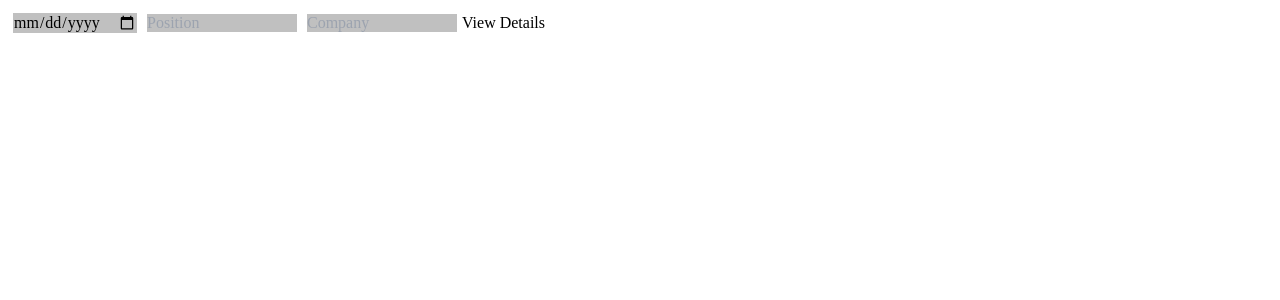
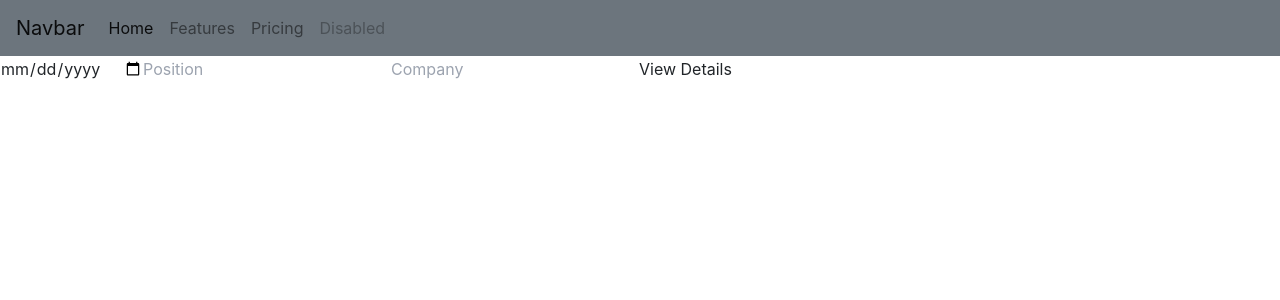
Before and after one commit to longcurve/jobslide-client, a Vue app: page / in a window 1280 px wide. Shown: the top 300 px of the page. Built offline with nearby package versions, Linux system fonts and the light colour scheme.

Commit message:
Improving layout

```diff
--- a/package.json
+++ b/package.json
@@ -12,8 +12,7 @@
   "dependencies": {
     "core-js": "^3.6.5",
     "sass-loader": "^10.1.1",
-    "vue": "^3.0.0",
-    "vuejs-spreadsheet": "^2.1.7"
+    "vue": "^3.0.0"
   },
   "devDependencies": {
     "@tailwindcss/postcss7-compat": "^2.0.3",
--- a/public/index.html
+++ b/public/index.html
@@ -6,12 +6,43 @@
     <meta name="viewport" content="width=device-width,initial-scale=1.0">
     <link rel="icon" href="<%= BASE_URL %>favicon.ico">
     <title><%= htmlWebpackPlugin.options.title %></title>
+
+    <link rel="stylesheet" href="https://stackpath.bootstrapcdn.com/bootstrap/4.4.1/css/bootstrap.min.css" integrity="sha384-Vkoo8x4CGsO3+Hhxv8T/Q5PaXtkKtu6ug5TOeNV6gBiFeWPGFN9MuhOf23Q9Ifjh" crossorigin="anonymous">
+
+    <script src="https://code.jquery.com/jquery-3.4.1.slim.min.js" integrity="sha384-J6qa4849blE2+poT4WnyKhv5vZF5SrPo0iEjwBvKU7imGFAV0wwj1yYfoRSJoZ+n" crossorigin="anonymous"></script>
+    <script src="https://cdn.jsdelivr.net/npm/popper.js@1.16.0/dist/umd/popper.min.js" integrity="sha384-Q6E9RHvbIyZFJoft+2mJbHaEWldlvI9IOYy5n3zV9zzTtmI3UksdQRVvoxMfooAo" crossorigin="anonymous"></script>
+    <script src="https://stackpath.bootstrapcdn.com/bootstrap/4.4.1/js/bootstrap.min.js" integrity="sha384-wfSDF2E50Y2D1uUdj0O3uMBJnjuUD4Ih7YwaYd1iqfktj0Uod8GCExl3Og8ifwB6" crossorigin="anonymous"></script>
   </head>
   <body>
     <noscript>
       <strong>We're sorry but <%= htmlWebpackPlugin.options.title %> doesn't work properly without JavaScript enabled. Please enable it to continue.</strong>
     </noscript>
+
+
+    <nav class="navbar navbar-expand-lg navbar-light bg-secondary">
+      <a class="navbar-brand" href="#">Navbar</a>
+      <button class="navbar-toggler" type="button" data-toggle="collapse" data-target="#navbarNav" aria-controls="navbarNav" aria-expanded="false" aria-label="Toggle navigation">
+        <span class="navbar-toggler-icon"></span>
+      </button>
+      <div class="collapse navbar-collapse" id="navbarNav">
+        <ul class="navbar-nav">
+          <li class="nav-item active">
+            <a class="nav-link" href="#">Home <span class="sr-only">(current)</span></a>
+          </li>
+          <li class="nav-item">
+            <a class="nav-link" href="#">Features</a>
+          </li>
+          <li class="nav-item">
+            <a class="nav-link" href="#">Pricing</a>
+          </li>
+          <li class="nav-item">
+            <a class="nav-link disabled" href="#">Disabled</a>
+          </li>
+        </ul>
+      </div>
+      </nav>
+  </div>
     <div id="app"></div>
-    <!-- built files will be auto injected -->
+    <!-- This website is powered by Vue.js -->
   </body>
 </html>
--- a/src/App.vue
+++ b/src/App.vue
@@ -1,5 +1,7 @@
 <template>
-  <!-- This just loads spreadsheet into the app, the surrounding stuff will be in HTML template -->
+  <!-- The top template of the entire web application. Here is where we build the website
+  overall website design. Embedding Applications List (Applications.vue) and any other
+  application areas as website content. -->
   <Applications />
 </template>
 
--- a/src/components/Applications.vue
+++ b/src/components/Applications.vue
@@ -5,7 +5,7 @@
         <input type="date" name="date" key="date"/>
         <input type="text" name="position" placeholder="Position" key="position" />
         <input type="text" name="company" placeholder="Company" key="company" />
-        <button name="view_details" v-on:click.left="viewDetails({})">{{ showdetails ? 'Hide Details' : 'View Details' }}</button>
+        <button type="button" name="view_details" v-on:click.left="viewDetails({})">{{ showdetails ? 'Hide Details' : 'View Details' }}</button>
       </div>
   </template>
   <template v-if="showdetails">
@@ -72,10 +72,4 @@ export default {
 select {
   margin-left: 10px;
 }
-
-input {
-  margin: 5px;
-  max-width: 150px;
-  background-color: silver;
-}
 </style>
--- a/src/main.js
+++ b/src/main.js
@@ -1,4 +1,4 @@
 import { createApp } from 'vue'
-import App from './App.vue'
+import Applications from './components/Applications.vue'
 
-createApp(App).mount('#app')
+createApp(Applications).mount('#app')
```
Also changed, not shown: 1 other file (tests, documents, lock files or other folders).
